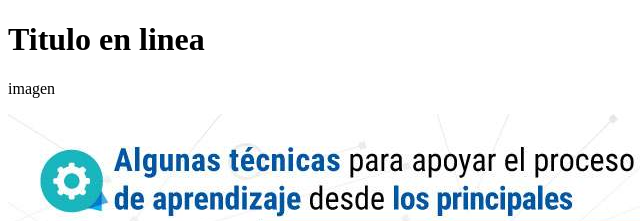
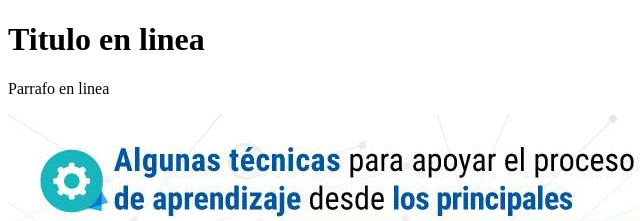
Before and after one commit to mariafernandagordilloll555/Laboratorio8, a plain HTML site: page index.html in a window 1280 px wide. Shown: the top 221 px of the page, 0-640 px from the left. Drawn offline with Linux system fonts and the light colour scheme.

Commit message:
incluir comentario

```diff
--- a/index.html
+++ b/index.html
@@ -5,8 +5,9 @@
       <title>Estilos</title>
  </head>
  <body>
+     <!--Aplicar estilos en linea-->
   <h1>Titulo en linea</h1>
-  <p>imagen</p>
+  <p>Parrafo en linea</p>
   <img src="IMAGEN-ESCENARIO 2.jpg">
 
  </body>
```
